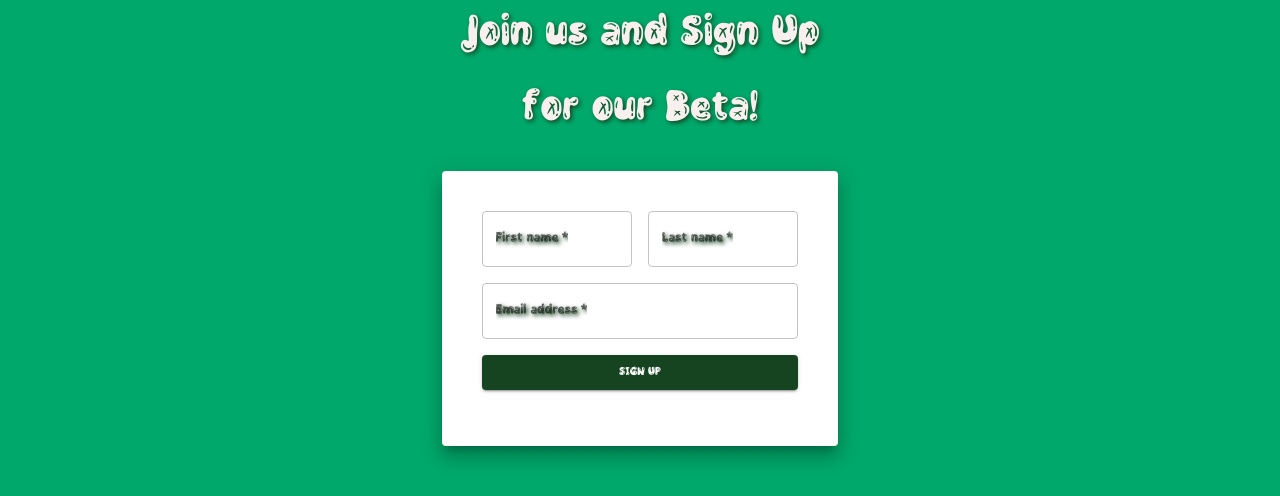
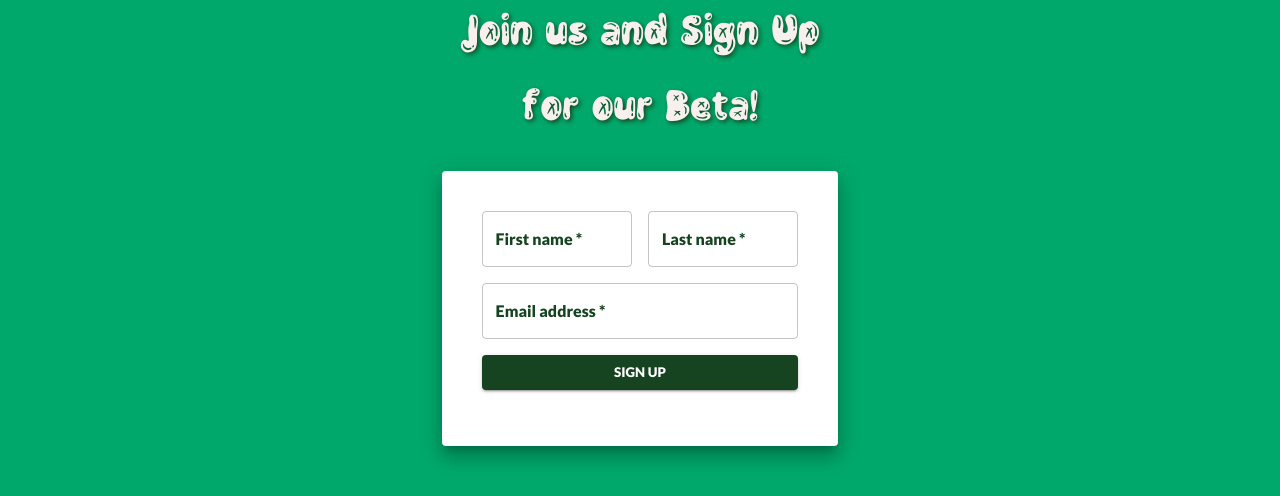
Before and after one commit to myinitialsarejp/DinkLanding, a React (Create React App) app in the folder dink-landing/: page / in a window 1280 px wide. Shown: the part 2656-3152 px from the top of the page. Built offline with nearby package versions, Linux system fonts and the light colour scheme; the HTML template or start-up script is replaced by a standard one.

Commit message:
sign up section revised

```diff
--- a/dink-landing/src/App.css
+++ b/dink-landing/src/App.css
@@ -46,11 +46,17 @@
 
 .Looped-video {
   width: 100%;
+  height: auto;
 }
 
 @font-face {
   font-family: "BlackBubbles-Regular";
   src: url('./assets/BlackBubbles-Regular.ttf') format('truetype');
+}
+
+@font-face {
+  font-family: "Lato";
+  src: url('./assets/Lato-Black.ttf') format('truetype');
 }
 
 .fade-in {
@@ -91,10 +97,6 @@
 
 }
 
-.Looped-video {
-  height: 100%;
-}
-
 .Logo-main {
   position:absolute;
   height: 30%;
@@ -111,3 +113,8 @@
   0% {opacity: 0;}
   100% {opacity: 1;}
 }
+
+.Signup-text {
+  font-family: 'Lato';
+  text-shadow: none;
+}
--- a/dink-landing/src/components/SignUpSection.js
+++ b/dink-landing/src/components/SignUpSection.js
@@ -3,7 +3,6 @@ import Container from "@mui/material/Container";
 import Grid from "@mui/material/Grid";
 import Box from "@mui/material/Box";
 import Typography from "@mui/material/Typography";
-import Link from "@mui/material/Link";
 import Button from "@mui/material/Button";
 import TextField from "@mui/material/TextField";
 import { ColorCode } from "../enum/colorCodes.ts";
@@ -18,25 +17,36 @@ export default function SignUpSection(props) {
 
   const StyledTextField = styled(TextField)({
     input: {
-        color: ColorCode.StormGreen
-    }
-  })
+      color: ColorCode.StormGreen,
+      fontFamily: "Lato",
+    },
+    label: {
+      color: ColorCode.StormGreen,
+      fontFamily: "Lato",
+    },
+    color: ColorCode.StormGreen,
+    fontFamily: "Lato",
+  });
+
+  const onSubmit = (event) =>{
+    event.preventDefault();
+    console.log("Submitted");
+  }
 
   return (
     <section>
-      <Container maxWidth="xs" >
+      <Container maxWidth="xs">
         <Box pt={8} pb={10}>
           <Box mb={3} textAlign="center">
-            <Typography >
-              {content["header"]}
-            </Typography>
+            <Typography>{content["header"]}</Typography>
           </Box>
           <Box>
-            <form noValidate>
-              <Paper elevation={12} sx={{padding:'10%', fontSize:'16px'}}>
+            <form noValidate onSubmit={onSubmit}>
+              <Paper elevation={12} sx={{ padding: "10%", fontSize: "16px" }}>
                 <Grid container spacing={2}>
                   <Grid item xs={12} sm={6}>
                     <StyledTextField
+                      className="Signup-text"
                       variant="outlined"
                       required
                       fullWidth
@@ -48,6 +58,7 @@ export default function SignUpSection(props) {
                   </Grid>
                   <Grid item xs={12} sm={6}>
                     <StyledTextField
+                      className="Signup-text"
                       variant="outlined"
                       required
                       fullWidth
@@ -59,6 +70,7 @@ export default function SignUpSection(props) {
                   </Grid>
                   <Grid item xs={12}>
                     <StyledTextField
+                      className="Signup-text"
                       variant="outlined"
                       required
                       fullWidth
@@ -71,7 +83,11 @@ export default function SignUpSection(props) {
                 </Grid>
                 <Box my={2}>
                   <Button
-                    sx={{ backgroundColor: ColorCode.StormGreen}}
+                    sx={{
+                      backgroundColor: ColorCode.StormGreen,
+                      fontFamily: "Lato",
+                    }}
+                    className="Signup-text"
                     type="submit"
                     fullWidth
                     variant="contained"
@@ -79,11 +95,6 @@ export default function SignUpSection(props) {
                   >
                     {content["01_primary-action"]}
                   </Button>
-                </Box>
-                <Box textAlign="right">
-                  <Link href="#" variant="body2">
-                    {content["01_secondary-action"]}
-                  </Link>
                 </Box>
               </Paper>
             </form>
```
Also changed, not shown: dink-landing/src/assets/Lato-Black.ttf (added).
